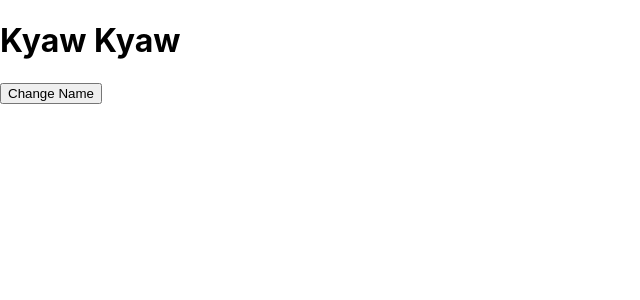
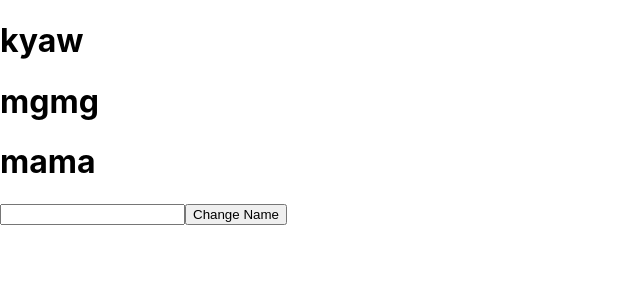
Before and after one commit to KhineThwe/React_Training, a React (Create React App) app: page / in a window 1280 px wide. Shown: the top 300 px of the page, without its empty margins (0-640 px from the left). Built offline with nearby package versions, Linux system fonts and the light colour scheme.

Commit message:
use ref hook

```diff
--- a/src/App.js
+++ b/src/App.js
@@ -1,17 +1,31 @@
-import React,{useState} from 'react';
+import React,{useRef, useState} from 'react';
 import Componentone from './component/Component1'
 
 const App = () => {
-  const [name,setName] = useState("Kyaw Kyaw");
+  const [name,setName] = useState([
+    {name:"kyaw"},
+    {name:"mgmg"},
+    {name:"mama"}
+  ]);
 
+  const nameInput = useRef();
   const ChangeName = (params)=>{
-    setName(params);
+    setName([...name,{name:nameInput.current.value}]);
+  }
+
+  const deleteName = (params)=>{
+     let newval = name.filter((val)=>val.name !== params)
+     setName(newval)
   }
   return (
     <div>
-      <h1>{name}</h1>
+      {name.map((val)=>{
+        return <h1 key={val.name} onClick={()=>deleteName(val.name)}>{val.name}</h1>
+      })}
+      <input type="text" ref={nameInput}/>
       {/* <button onClick={()=>setName('Mg Mg')}>Change Name</button> */}
-      <button onClick={()=>ChangeName("This is new Params")}>Change Name</button>
+      {/* <button onClick={()=>ChangeName()}>Change Name</button> */}
+      <button onClick={ChangeName}>Change Name</button>
     </div>
   )
 }
```
